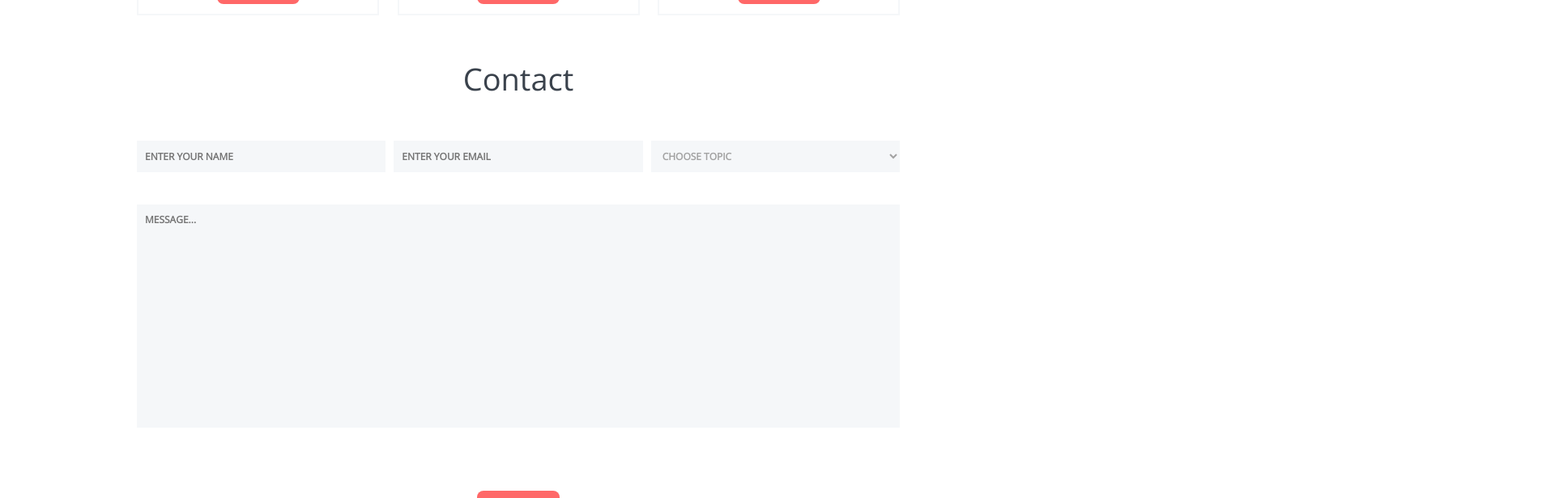
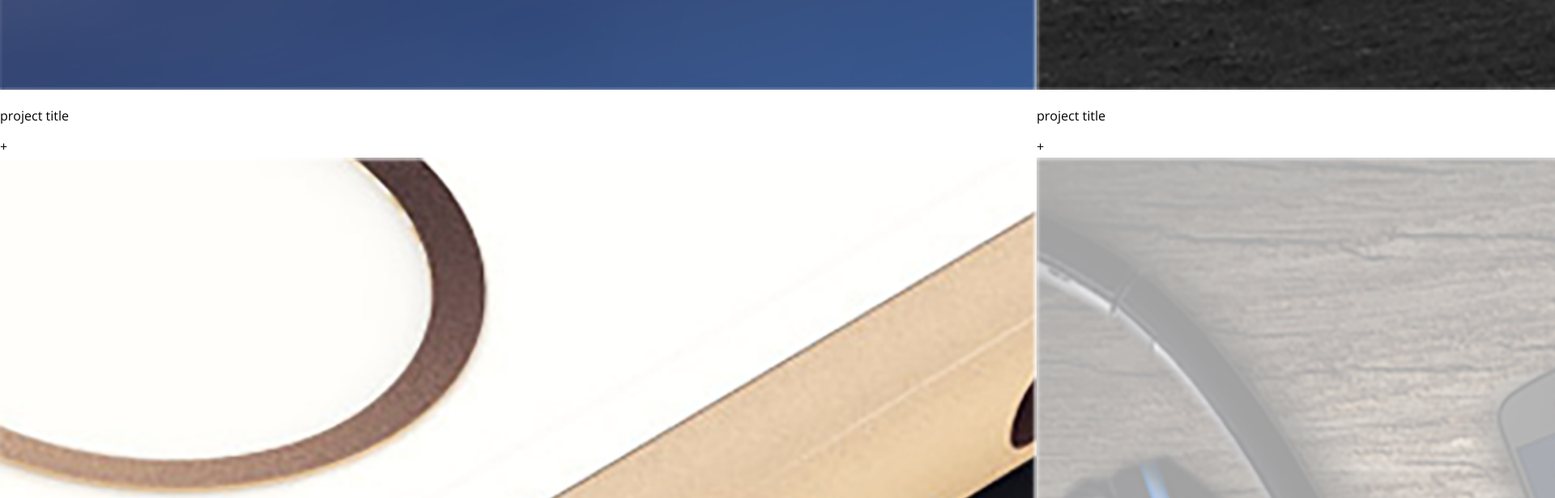
Before and after one commit to PiotrWolski1000/react-pixel-perfect-website, a React (Create React App) app: page / in a window 1280 px wide. Shown: the part 1920-2536 px from the top of the page at 81% size, 1920 px wide, since content can reach past the window. Built offline with nearby package versions, Linux system fonts and the light colour scheme.

Commit message:
fixing css

```diff
--- a/src/components/Portfolio/index.js
+++ b/src/components/Portfolio/index.js
@@ -3,7 +3,6 @@ import './../../css/shared.scss'
 import './../../css/portfolio.scss'
 import  {gallery} from './gallery.js'
 
-// import '/images/portfolio/1/large.jpg'
 
 const index = () => {
     return (
@@ -14,16 +13,19 @@ const index = () => {
             <div className="portfolio__grid__container">
                 {gallery.map((item, i)=>{
                     return(
-                        <div key={`grid_item_wrapper_${i}`}>
+                        <div className = "grid__item__wrapper" key={`grid_item_wrapper_${i}`}>
                             <img
+                                className="grid__image"
                                 key={`grid_item_${i}`}
                                 src={item.small}
-                                srcSet={`${item.small} 942w, ${item.medium} 1440w, ${item.large} 1920w`}
-                                // width='50'
-                                // height="50"
+                                srcSet={`${item.small} 326w, ${item.medium} 651, ${item.large} 977w`}
                                 alt="alt"
-                                className="grid__item"
                             />
+
+                            <div className="grid__image__hover">
+                                <p>project title</p>
+                                <div className="grid__hover__plus"> + </div>
+                            </div>
                         </div>
                     )
                 })}
```
